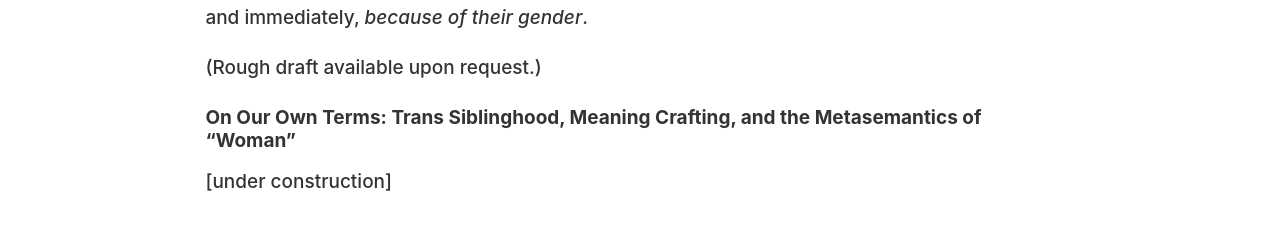
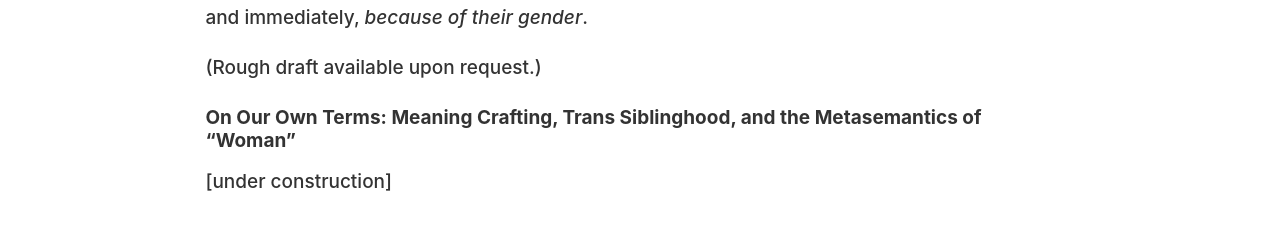
Before and after one commit to dingherself/dingherself.github.io, a Jekyll site: the page built from research.md, in a window 1280 px wide and 959 px high. Shown: the part 686-916 px from the top of the window. Built offline with Jekyll 4.4.1, drawn with Linux system fonts in a browser that asks for light colours; nearby versions of some CDN libraries; some web fonts are replaced.

Commit message:
improve title

```diff
--- a/research.md
+++ b/research.md
@@ -16,6 +16,6 @@ order: 3
 
 (Rough draft available upon request.)
 
-### On Our Own Terms: Trans Siblinghood, Meaning Crafting, and the Metasemantics of “Woman”
+### On Our Own Terms: Meaning Crafting, Trans Siblinghood, and the Metasemantics of “Woman”
 
 [under construction]
```
